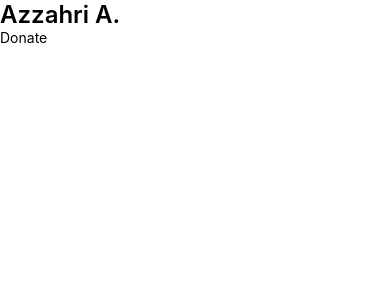
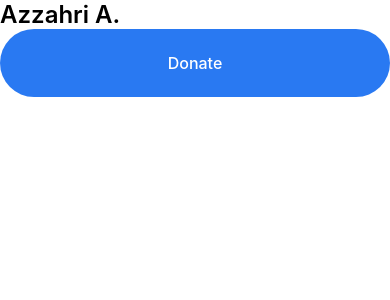
Before and after one commit to adamhinton/LearningReactNative-DonationApp, a React Native app: screen / in a window 390 px wide. Shown: the top 300 px of the page. Built offline with nearby package versions, Linux system fonts and the light colour scheme.

Commit message:
flesh out Button styling

```diff
--- a/components/Button/Button.tsx
+++ b/components/Button/Button.tsx
@@ -1,5 +1,6 @@
 import React from 'react';
 import {Pressable, Text} from 'react-native';
+import style from './style';
 
 type Props = {
   title: string;
@@ -11,8 +12,13 @@ const Button = (props: Props) => {
   const {isDisabled} = props;
 
   return (
-    <Pressable disabled={isDisabled}>
-      <Text>{props.title}</Text>
+    <Pressable
+      disabled={isDisabled}
+      style={style.button}
+      onPress={() => {
+        console.log('pressed');
+      }}>
+      <Text style={style.title}>{props.title}</Text>
     </Pressable>
   );
 };
--- a/components/Button/style.ts
+++ b/components/Button/style.ts
@@ -1,5 +1,26 @@
 import {StyleSheet} from 'react-native';
+import {
+  horizontalScale,
+  scaleFontSize,
+  verticalScale,
+} from '../../assets/styles/scaling';
 
-const style = StyleSheet.create({});
+const style = StyleSheet.create({
+  button: {
+    backgroundColor: '#2979F2',
+    height: verticalScale(55),
+    justifyContent: 'center',
+    borderRadius: horizontalScale(50),
+  },
+  title: {
+    fontFamily: 'Inter',
+    fontSize: scaleFontSize(16),
+    fontWeight: '500',
+    lineHeight: scaleFontSize(15),
+    color: 'white',
+
+    textAlign: 'center',
+  },
+});
 
 export default style;
```
